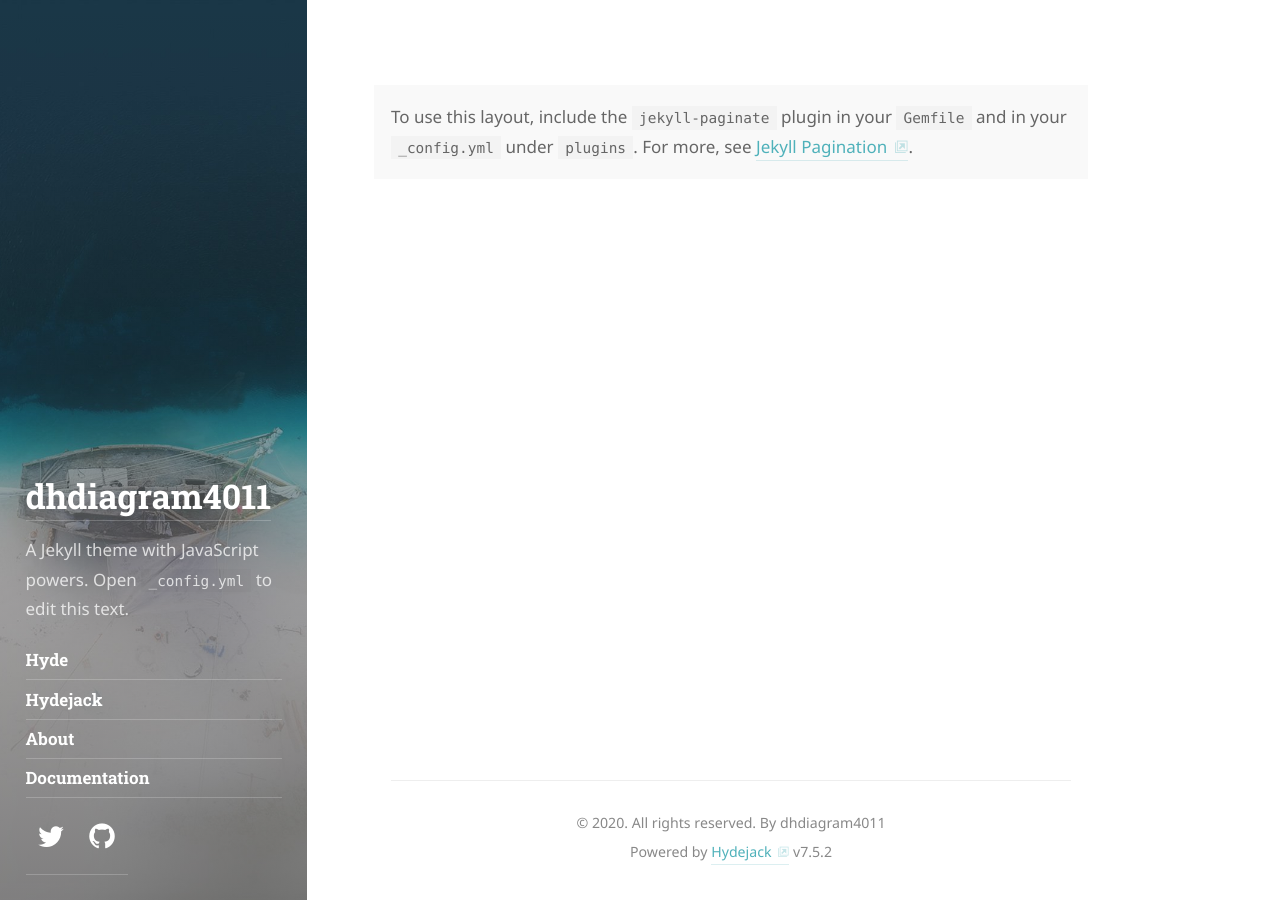
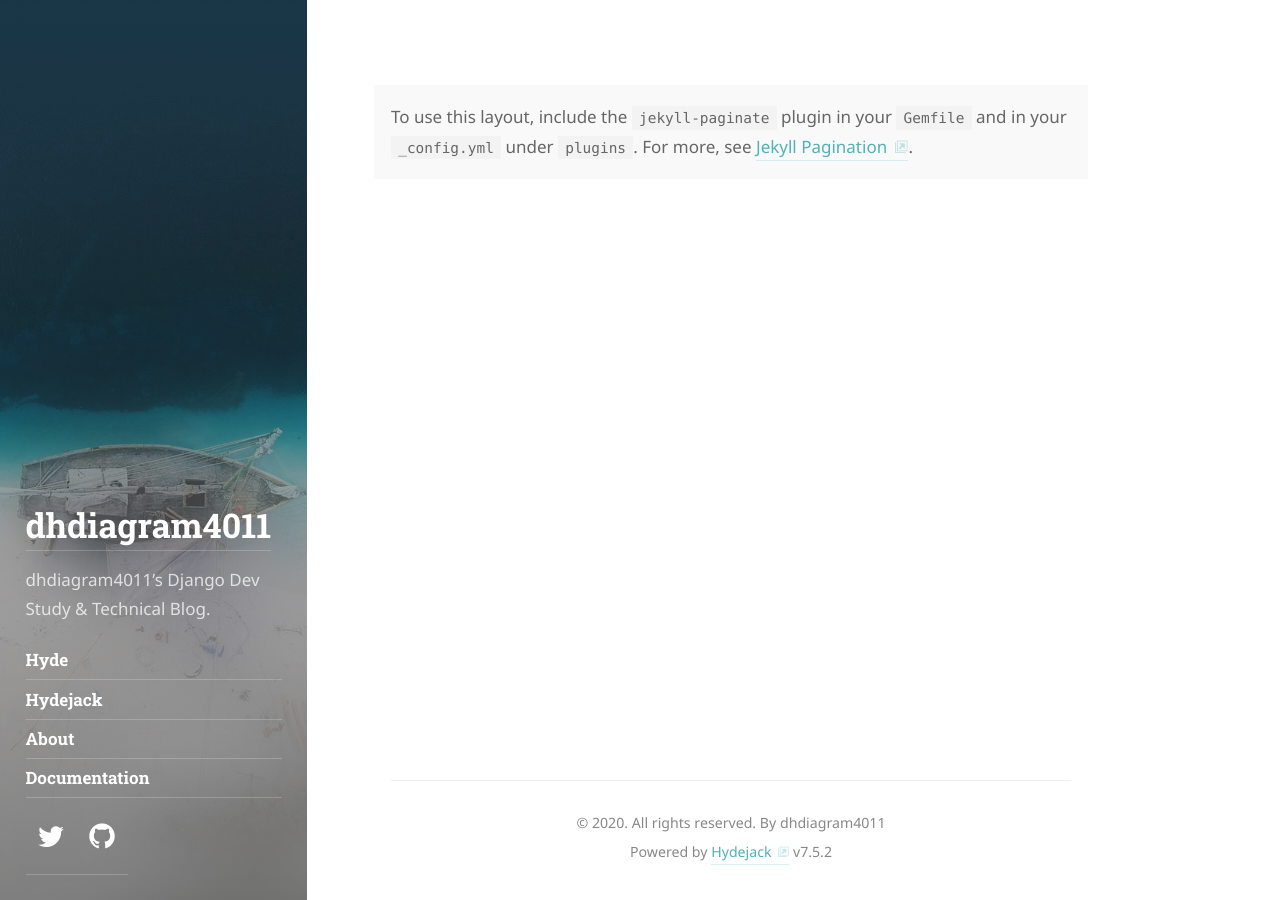
Before and after one commit to dhdiagram4011/dhdiagram4011.github.io, a Jekyll site: the page built from index.html, in a window 1280 px wide. Built offline with Jekyll 4.4.1, drawn with Linux system fonts in a browser that asks for light colours; some web fonts are replaced; the list of posts is cut into pages by our own code.

Commit message:
github blog tag modify

```diff
--- a/_config.yml
+++ b/_config.yml
@@ -31,8 +31,7 @@ description:           >
 
 # A shorter description for the sidebar.
 tagline:               >
-  A Jekyll theme with JavaScript powers.
-  Open `_config.yml` to edit this text.
+  dhdiagram4011's Django Dev Study & Technical Blog.
 
 # A list of keywords for your blog
 keywords:              []
```
